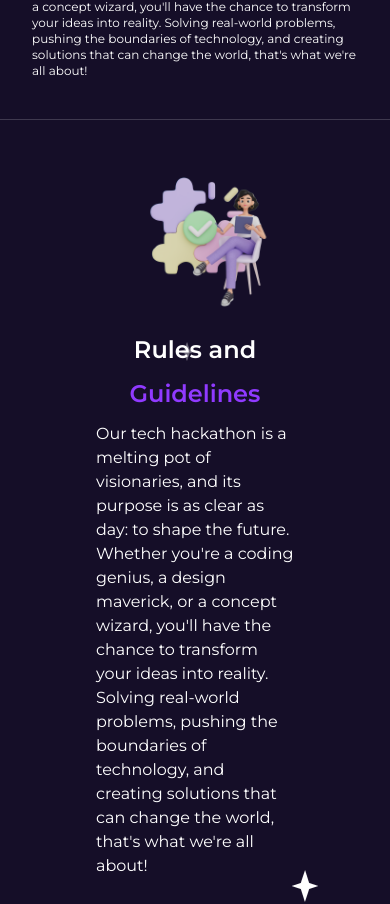
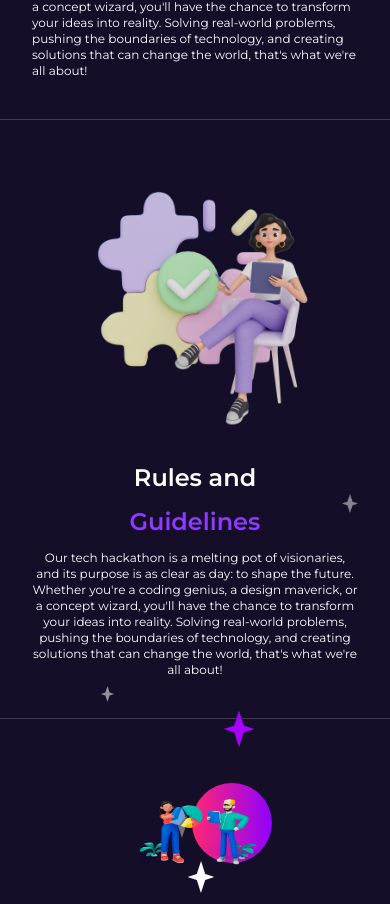
Before and after one commit to SageKyle/getlinked, a React (Vite) app: page / in a window 390 px wide. Shown: the part 1260-2164 px from the top of the page. Built offline with nearby package versions, Linux system fonts and the light colour scheme; a web font is replaced by a local one.

Commit message:
home: add media queries to rules section

```diff
--- a/src/components/RulesSection.jsx
+++ b/src/components/RulesSection.jsx
@@ -4,7 +4,10 @@ import RulesImage from '../assets/images/solving-puzzle.png'
 
 export default function RulesSection() {
 	return (
-		<section className="w-full flex flex-col gap-4 items-center justify-center border-b border-primary-border px-24 py-10 lg:flex-row-reverse lg:max-h-[80vh] relative">
+		<section
+			className="w-full flex flex-col gap-4 items-center justify-center border-b border-primary-border px-8 lg:px-24 py-10 lg:flex-row-reverse lg:max-h-[80vh] relative"
+			aria-description="rules and regulations"
+		>
 			<img
 				src={GlowImage}
 				loading="lazy"
@@ -17,7 +20,7 @@ export default function RulesSection() {
 					src={RulesImage}
 					loading="lazy"
 					alt="idea lightbulb illustration"
-					className="w-full aspect-square"
+					className="w-full max-w-xl mx-auto aspect-square"
 				/>
 			</div>
 			<div className="w-full flex flex-col gap-3 relative">
@@ -32,9 +35,9 @@ export default function RulesSection() {
 					alt=""
 					aria-hidden
 					loading="lazy"
-					className="inline-block opacity-40 w-4 absolute right-1/2 top-2"
+					className="inline-block opacity-40 w-4 absolute right-0 top-8 lg:right-1/2 lg:top-2 animate-pulse transition-all duration-200"
 				/>
-				<p className="text-base font-light">
+				<p className="text-xs text-center md:text-base font-light lg:text-left">
 					Our tech hackathon is a melting pot of visionaries, and its purpose is
 					as clear as day: to shape the future. Whether you&apos;re a coding
 					genius, a design maverick, or a concept wizard, you&apos;ll have the
@@ -47,7 +50,7 @@ export default function RulesSection() {
 					alt=""
 					aria-hidden
 					loading="lazy"
-					className="inline-block absolute -bottom-6 -right-6"
+					className="inline-block h-4 absolute -bottom-6 right-3/4 lg:h-10 lg:-right-6 animate-pulse transition-all duration-200"
 				/>
 			</div>
 		</section>
```
